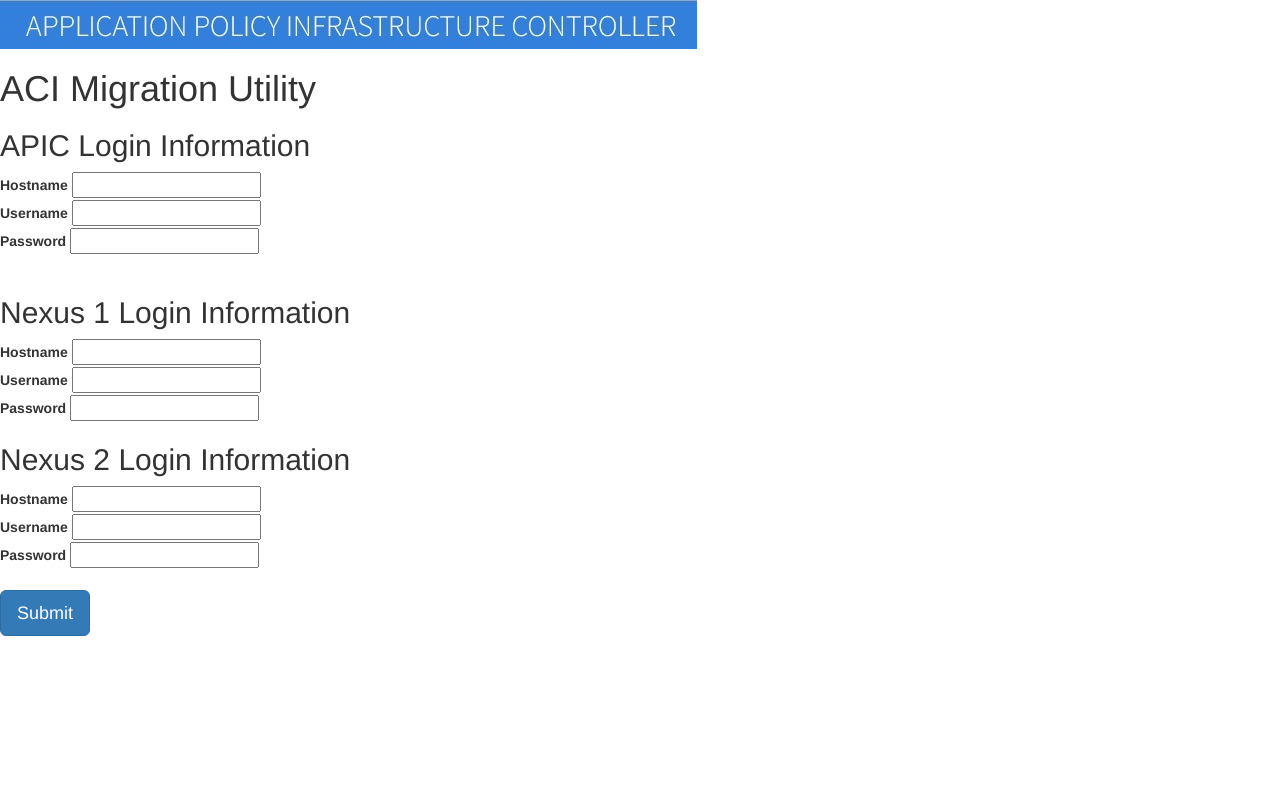
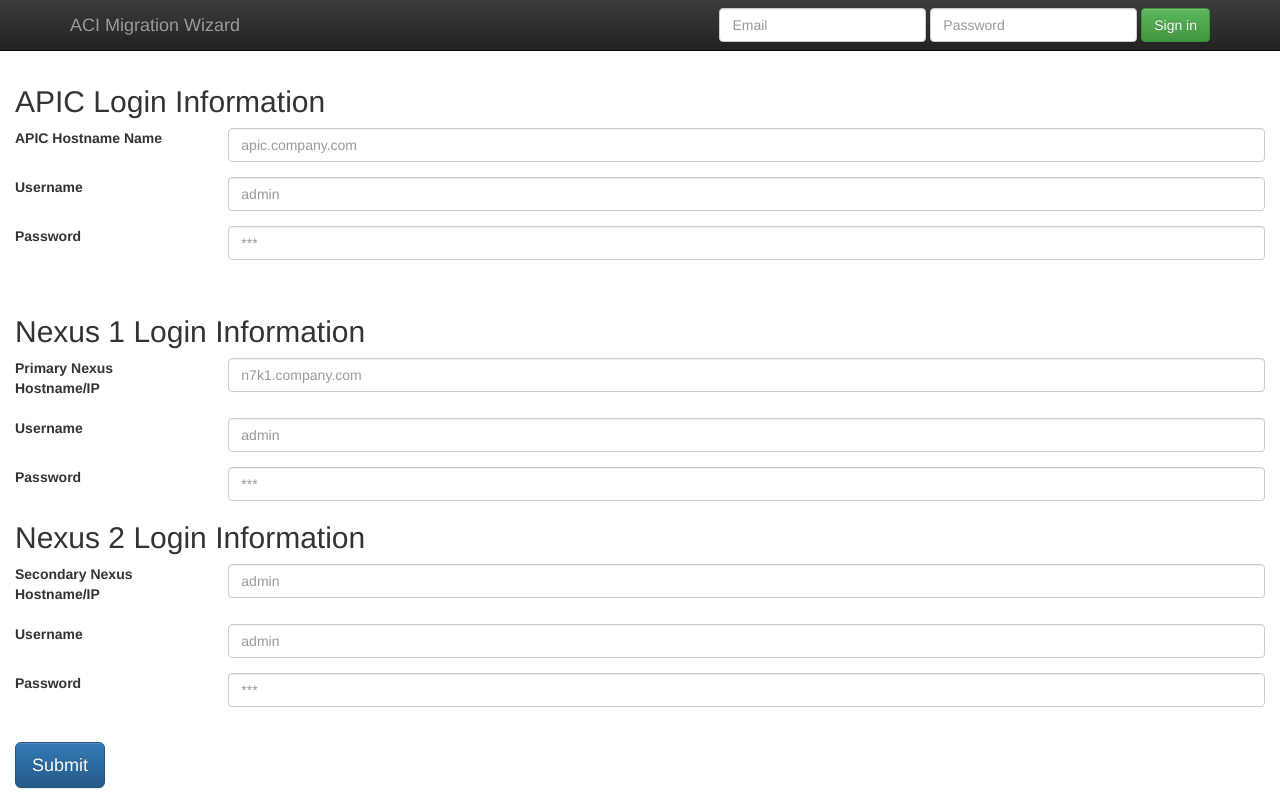
Before and after one commit to imapex/acimigrate, a Flask app: template acimigrate/templates/auth.html in a window 1280 px wide. Run offline with Flask 2, Linux system fonts and the light colour scheme; the template is opened without the code that fills it: values that come from a table or form of the project are taken from there, most other values are stand-ins (such as "Sample title", 1, 10 or a date in 2020); some libraries are stand-ins or nearby versions.

Commit message:
UI improvements

```diff
--- /dev/null
+++ b/acimigrate/static/custom.css
@@ -0,0 +1,3 @@
+body {
+    padding-top: 65px;
+}
--- a/acimigrate/templates/auth.html
+++ b/acimigrate/templates/auth.html
@@ -4,18 +4,66 @@
 
     <h2>APIC Login Information</h2>
     {{ form.csrf_token }}
-    {{ form.apic_hostname.label }} {{ form.apic_hostname(size=20) }}<br>
-    {{ form.apic_username.label }} {{ form.apic_username(size=20) }}<br>
-    {{ form.apic_password.label }} {{ form.apic_password(size=20) }}<br>
+
+     <div class="form-group row">
+            <label class="col-sm-2 col-form-label">APIC Hostname Name</label>
+            <div class="col-sm-10">
+                {{form.apic_hostname(class_="form-control", placeholder="apic.company.com")}}
+            </div>
+     </div>
+     <div class="form-group row">
+        <label class="col-sm-2 col-form-label">Username</label>
+        <div class="col-sm-10">
+            {{form.apic_username(class_="form-control", placeholder="admin")}}
+        </div>
+     </div>
+     <div class="form-group row">
+            <label class="col-sm-2 col-form-label">Password</label>
+            <div class="col-sm-10">
+                {{form.apic_password(class_="form-control", placeholder="***")}}
+            </div>
+        </div>
+
     <br>
     <h2>Nexus 1 Login Information</h2>
-    {{ form.nexus_hostname.label }} {{ form.nexus_hostname(size=20) }}<br>
-    {{ form.nexus_username.label }} {{ form.nexus_username(size=20) }}<br>
-    {{ form.nexus_password.label }} {{ form.nexus_password(size=20) }}<br>
+
+         <div class="form-group row">
+            <label class="col-sm-2 col-form-label">Primary Nexus Hostname/IP</label>
+            <div class="col-sm-10">
+                {{form.nexus_hostname(class_="form-control", placeholder="n7k1.company.com")}}
+            </div>
+        </div>
+         <div class="form-group row">
+            <label class="col-sm-2 col-form-label">Username</label>
+            <div class="col-sm-10">
+                {{form.nexus_username(class_="form-control", placeholder="admin")}}
+            </div>
+        </div>
+         <div class="form-group row">
+            <label class="col-sm-2 col-form-label">Password</label>
+            <div class="col-sm-10">
+                {{form.nexus_password(class_="form-control", placeholder="***")}}
+            </div>
+        </div>
     <h2>Nexus 2 Login Information</h2>
-    {{ form.nexus2_hostname.label }} {{ form.nexus2_hostname(size=20) }}<br>
-    {{ form.nexus2_username.label }} {{ form.nexus2_username(size=20) }}<br>
-    {{ form.nexus2_password.label }} {{ form.nexus2_password(size=20) }}<br>
+         <div class="form-group row">
+            <label class="col-sm-2 col-form-label">Secondary Nexus Hostname/IP</label>
+            <div class="col-sm-10">
+                {{form.nexus2_hostname(class_="form-control", placeholder="admin")}}
+            </div>
+        </div>
+        <div class="form-group row">
+            <label class="col-sm-2 col-form-label">Username</label>
+            <div class="col-sm-10">
+                {{form.nexus2_username(class_="form-control", placeholder="admin")}}
+            </div>
+        </div>
+         <div class="form-group row">
+            <label class="col-sm-2 col-form-label">Password</label>
+            <div class="col-sm-10">
+                {{form.nexus2_password(class_="form-control", placeholder="***")}}
+            </div>
+        </div>
 
        <br><button type="submit" class="btn btn-primary btn-lg">Submit</button>
 
--- a/acimigrate/templates/base_layout.html
+++ b/acimigrate/templates/base_layout.html
@@ -1,15 +1,47 @@
 <!doctype html>
 <html>
+
 <head>
-    {% block head %}
-    <script src="/static/bootstrap.min.js"></script>
-      <link rel="stylesheet" href="http://maxcdn.bootstrapcdn.com/bootstrap/3.3.5/css/bootstrap.min.css">
-    <title>{% block title %}{% endblock %} - ACI Migration Utility</title>
-    {% endblock %}
-  </head>
-    <img src="/static/apic.jpg"><h1>ACI Migration Utility</h1>
-  <body>
-    <div id="content">{% block content %}{% endblock %}</div>
+    <title>{% block title %}{{ title }}{% endblock %}</title>
+    <link rel="stylesheet" href="https://maxcdn.bootstrapcdn.com/bootstrap/3.3.7/css/bootstrap.min.css" integrity="sha384-BVYiiSIFeK1dGmJRAkycuHAHRg32OmUcww7on3RYdg4Va+PmSTsz/K68vbdEjh4u" crossorigin="anonymous">
 
-  </body>
+    <!-- Optional theme -->
+    <link rel="stylesheet" href="https://maxcdn.bootstrapcdn.com/bootstrap/3.3.7/css/bootstrap-theme.min.css" integrity="sha384-rHyoN1iRsVXV4nD0JutlnGaslCJuC7uwjduW9SVrLvRYooPp2bWYgmgJQIXwl/Sp" crossorigin="anonymous">
+
+    <!-- Latest compiled and minified JavaScript -->
+    <script src="https://maxcdn.bootstrapcdn.com/bootstrap/3.3.7/js/bootstrap.min.js" integrity="sha384-Tc5IQib027qvyjSMfHjOMaLkfuWVxZxUPnCJA7l2mCWNIpG9mGCD8wGNIcPD7Txa" crossorigin="anonymous"></script>
+
+    <!--CSS customizations-->
+    <link rel="stylesheet" href="/static/custom.css">
+</head>
+
+<body>
+<nav class="navbar navbar-inverse navbar-fixed-top">
+    <div class="container">
+        <div class="navbar-header">
+            <button type="button" class="navbar-toggle collapsed" data-toggle="collapse" data-target="#navbar" aria-expanded="false" aria-controls="navbar">
+                <span class="sr-only">Toggle navigation</span>
+                <span class="icon-bar"></span>
+                <span class="icon-bar"></span>
+                <span class="icon-bar"></span>
+            </button>
+            <a class="navbar-brand" href="#">ACI Migration Wizard</a>
+        </div>
+        <div id="navbar" class="navbar-collapse collapse">
+            <form class="navbar-form navbar-right">
+                <div class="form-group">
+                    <input type="text" placeholder="Email" class="form-control">
+                </div>
+                <div class="form-group">
+                    <input type="password" placeholder="Password" class="form-control">
+                </div>
+                <button type="submit" class="btn btn-success">Sign in</button>
+            </form>
+        </div><!--/.navbar-collapse -->
+    </div>
+</nav>
+<div class="container-fluid">
+    {% block content %}{% endblock %}
+</div>
+</body>
 </html>
```
Also changed, not shown: README.md.
